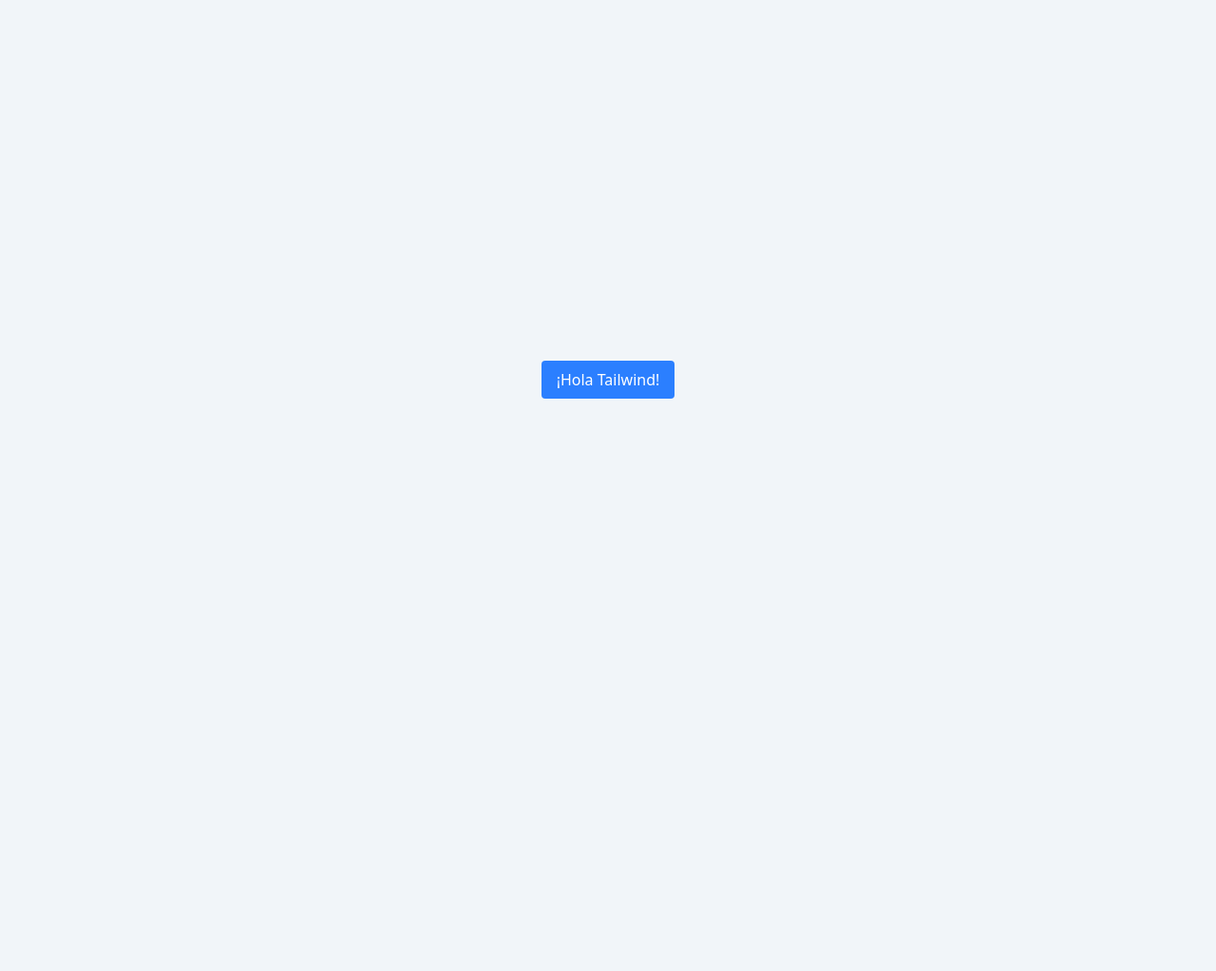
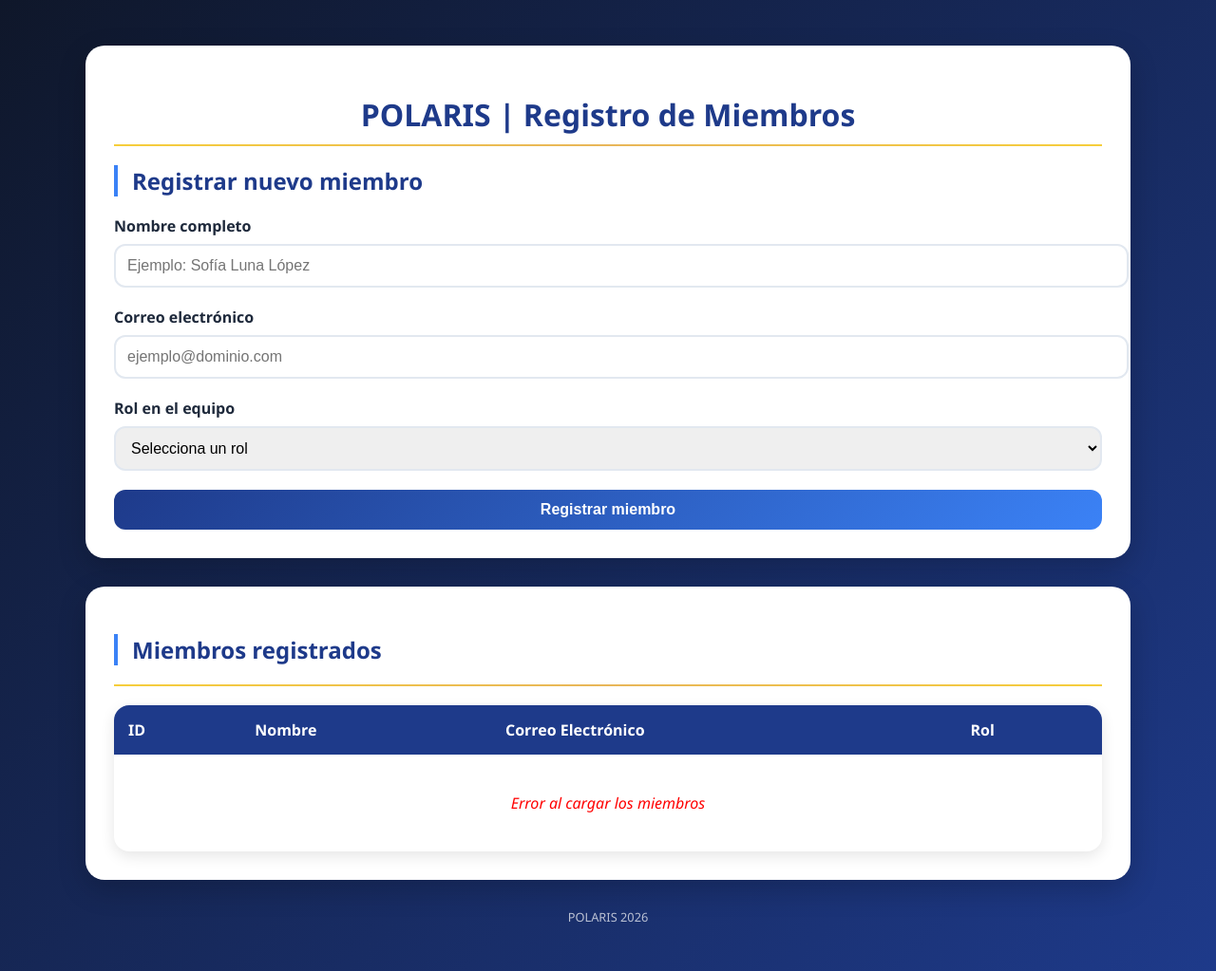
Before and after one commit to MarciaJuarez7/TeamPOLARIS, a website: page index.html in a window 1280 px wide. Shown: the whole page at 95% size. Before the commit the page ends 800 px from the top, so only its background shows below. Drawn offline with Linux system fonts and the light colour scheme; no server answers.

Commit message:
feat: Primeras operaciones del CRUD: registro (Create) y visualización (Read)

```diff
--- a/index.html
+++ b/index.html
@@ -1,17 +1,69 @@
-<!doctype html>
+<!DOCTYPE html>
 <html lang="es">
 <head>
-<meta charset="UTF-8">
-<meta name="viewport" content="width=device-width, initial-scale=1.0">
-<link href="./dist/output.css" rel="stylesheet">
-<title>POLARIS</title>
+    <meta charset="UTF-8">
+    <title>POLARIS - Registro de Miembros</title>
+    <link rel="stylesheet" href="styles.css">
 </head>
 
-<body class="min-h-screen flex items-center justify-center bg-slate-100">
+<body>
+    <div class="container">
+        <div class="card">
+            <h1 class="titulo-principal">POLARIS | Registro de Miembros</h1>
+            <hr>
+            <h2 class="subtitulo">Registrar nuevo miembro</h2>
+            <form id="formRegistro">
+                <div class="form-group">
+                    <label class="label">Nombre completo</label>
+                    <input type="text" id="nombre" class="input" placeholder="Ejemplo: Sofía Luna López" required>
+                </div>
 
-<button class="bg-blue-500 text-white px-4 py-2 rounded">
-¡Hola Tailwind!
-</button>
+                <div class="form-group">
+                    <label class="label">Correo electrónico</label>
+                    <input type="email" id="correo" class="input" placeholder="ejemplo@dominio.com" required>
+                </div>
 
+                <div class="form-group">
+                    <label class="label">Rol en el equipo</label>
+                    <select id="rol" class="select" required>
+                        <option value="">Selecciona un rol</option>
+                        <option value="líder">Líder de equipo</option>
+                        <option value="investigador">Participante</option>
+                        <option value="desarrollador">Mentor</option>
+                        <option value="coordinador">Coordinador</option>
+                        <option value="colaborador">Colaborador</option>
+                    </select>
+                </div>
+
+                <button type="submit" class="btn">Registrar miembro</button>
+            </form>
+        </div>
+
+        <div class="card">
+            <h2 class="subtitulo">Miembros registrados</h2>
+            <hr>
+            <table class="table" id="tablaMiembros">
+                <thead>
+                    <tr>
+                        <th class="table-header">ID</th>
+                        <th class="table-header">Nombre</th>
+                        <th class="table-header">Correo Electrónico</th>
+                        <th class="table-header">Rol</th>
+                    </tr>
+                </thead>
+                <tbody id="tableBody">
+                    <tr>
+                        <td colspan="4" class="empty-message">Cargando miembros...</td>
+                    </tr>
+                </tbody>
+            </table>
+        </div>
+
+        <div class="footer">
+            POLARIS 2026
+        </div>
+    </div>
+
+    <script src="script.js"></script>
 </body>
 </html>
--- /dev/null
+++ b/script.js
@@ -0,0 +1,61 @@
+document.addEventListener('DOMContentLoaded', function() {
+    cargarMiembros();
+});
+
+document.getElementById('formRegistro').addEventListener('submit', async function(evento) {
+    evento.preventDefault();
+
+    const nombre = document.getElementById('nombre').value;
+    const correo = document.getElementById('correo').value;
+    const rol = document.getElementById('rol').value;
+
+    try {
+        const respuesta = await fetch('/api/miembros', {
+            method: 'POST',
+            headers: { 'Content-Type': 'application/json' },
+            body: JSON.stringify({ nombre: nombre, correo: correo, rol: rol })
+        });
+
+        if (respuesta.ok) {
+            alert('¡Miembro registrado correctamente!');
+            document.getElementById('formRegistro').reset();
+            cargarMiembros();
+        } else {
+            alert('ERROR: No se pudo registrar el miembro');
+        }
+    } catch (error) {
+        console.error('Error:', error);
+        alert('ERROR: Error de conexión con el servidor');
+    }
+});
+
+async function cargarMiembros() {
+    try {
+        const respuesta = await fetch('/api/miembros');
+        const miembros = await respuesta.json();
+
+        const tableBody = document.getElementById('tableBody');
+
+        if (miembros.length === 0) {
+            tableBody.innerHTML = '<tr><td colspan="4" class="empty-message">No hay miembros registrados</td></tr>';
+            return;
+        }
+
+        let contenido = '';
+        for (let miembro of miembros) {
+            contenido += `
+                <tr class="row">
+                    <td class="table-cell">${miembro.id}</td>
+                    <td class="table-cell">${miembro.nombre}</td>
+                    <td class="table-cell">${miembro.correo}</td>
+                    <td class="table-cell">${miembro.rol}</td>
+                </tr>
+            `;
+        }
+        tableBody.innerHTML = contenido;
+    } catch (error) {
+        console.error('Error al cargar miembros:', error);
+        const tableBody = document.getElementById('tableBody');
+        tableBody.innerHTML = '<tr><td colspan="4" class="empty-message" style="color: red;">Error al cargar los miembros</td></tr>';
+    }
+}
--- /dev/null
+++ b/styles.css
@@ -0,0 +1,126 @@
+        body {
+            font-family: 'Segoe UI', Tahoma, Geneva, Verdana, sans-serif;
+            background: linear-gradient(135deg, #0f172a 0%, #1e3a8a 100%);
+            min-height: 100vh;
+            padding: 40px 20px;
+        }
+
+        .container {
+            max-width: 1100px;
+            margin: 0 auto;
+        }
+
+        .card {
+            background: white;
+            border-radius: 20px;
+            padding: 30px;
+            margin-bottom: 30px;
+            box-shadow: 0 10px 30px rgba(0, 0, 0, 0.2);
+        }
+
+        .titulo-principal {
+            color: #1e3a8a;
+            margin-bottom: 10px;
+            font-size: 2rem;
+            text-align: center;
+        }
+
+        .subtitulo {
+            color: #1e3a8a;
+            font-size: 1.5rem;
+            margin-bottom: 20px;
+            border-left: 4px solid #3b82f6;
+            padding-left: 15px;
+        }
+
+        hr {
+            border: none;
+            height: 2px;
+            background: linear-gradient(90deg, #f6ce3b, #e8b659, #f6ce3b);
+            margin: 10px 0 20px 0;
+        }
+
+        .form-group {
+            margin-bottom: 20px;
+        }
+
+        .label {
+            display: block;
+            font-weight: 600;
+            margin-bottom: 8px;
+            color: #1e293b;
+        }
+
+        .input, .select {
+            width: 100%;
+            padding: 12px;
+            border: 2px solid #e2e8f0;
+            border-radius: 12px;
+            font-size: 1rem;
+            transition: all 0.3s;
+        }
+
+        .input:focus, .select:focus {
+            outline: none;
+            border-color: #3b82f6;
+            box-shadow: 0 0 0 3px rgba(59, 130, 246, 0.1);
+        }
+
+        .btn {
+            background: linear-gradient(135deg, #1e3a8a, #3b82f6);
+            color: white;
+            border: none;
+            padding: 12px 24px;
+            border-radius: 12px;
+            font-size: 1rem;
+            font-weight: 600;
+            cursor: pointer;
+            transition: all 0.3s;
+            width: 100%;
+        }
+
+        .btn:hover {
+            transform: translateY(-2px);
+            box-shadow: 0 5px 15px rgba(59, 130, 246, 0.4);
+        }
+
+        .table {
+            width: 100%;
+            border-collapse: collapse;
+            background: white;
+            border-radius: 16px;
+            overflow: hidden;
+            box-shadow: 0 5px 15px rgba(0, 0, 0, 0.1);
+        }
+
+        .table-header {
+            background: #1e3a8a;
+            color: white;
+            padding: 15px;
+            text-align: left;
+            font-weight: 600;
+        }
+
+        .table-cell {
+            padding: 12px 15px;
+            border-bottom: 1px solid #e2e8f0;
+            color: #1e293b;
+        }
+
+        .row:hover {
+            background: #f8fafc;
+        }
+
+        .empty-message {
+            text-align: center;
+            padding: 40px;
+            color: #64748b;
+            font-style: italic;
+        }
+
+        .footer {
+            text-align: center;
+            margin-top: 30px;
+            color: rgba(255, 255, 255, 0.7);
+            font-size: 0.8rem;
+        }
```
Also changed, not shown: package.json (+5 -3 lines), server.js (added, +44 -0 lines), dist/output.css, 1 other file.
